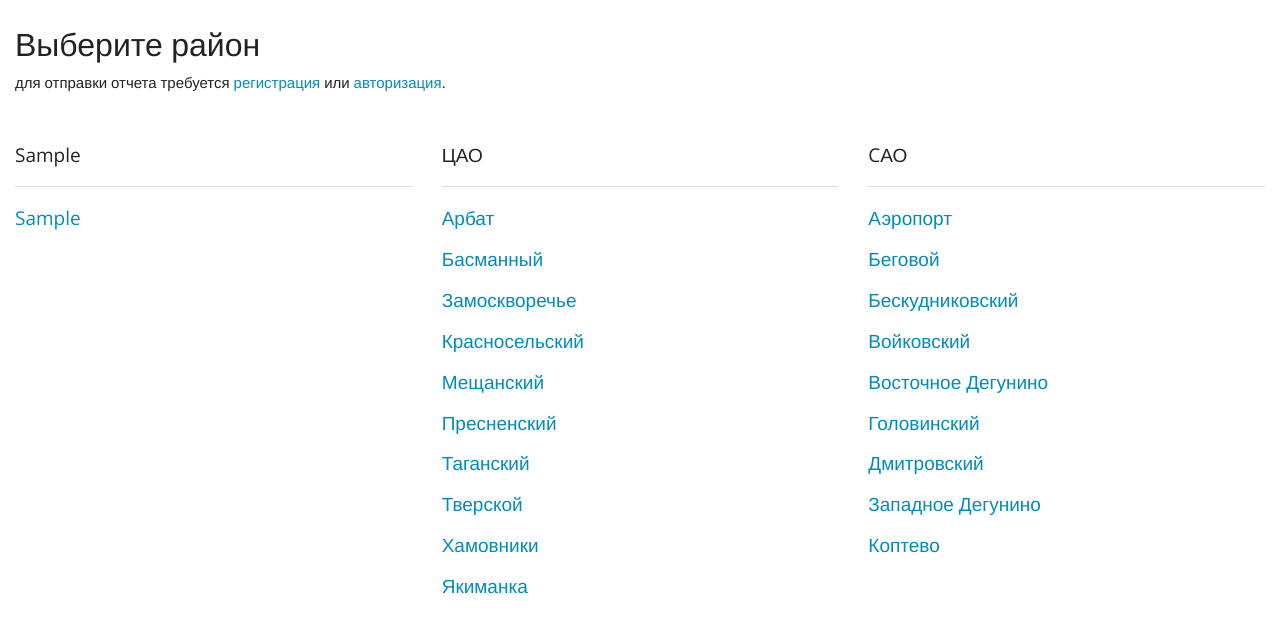
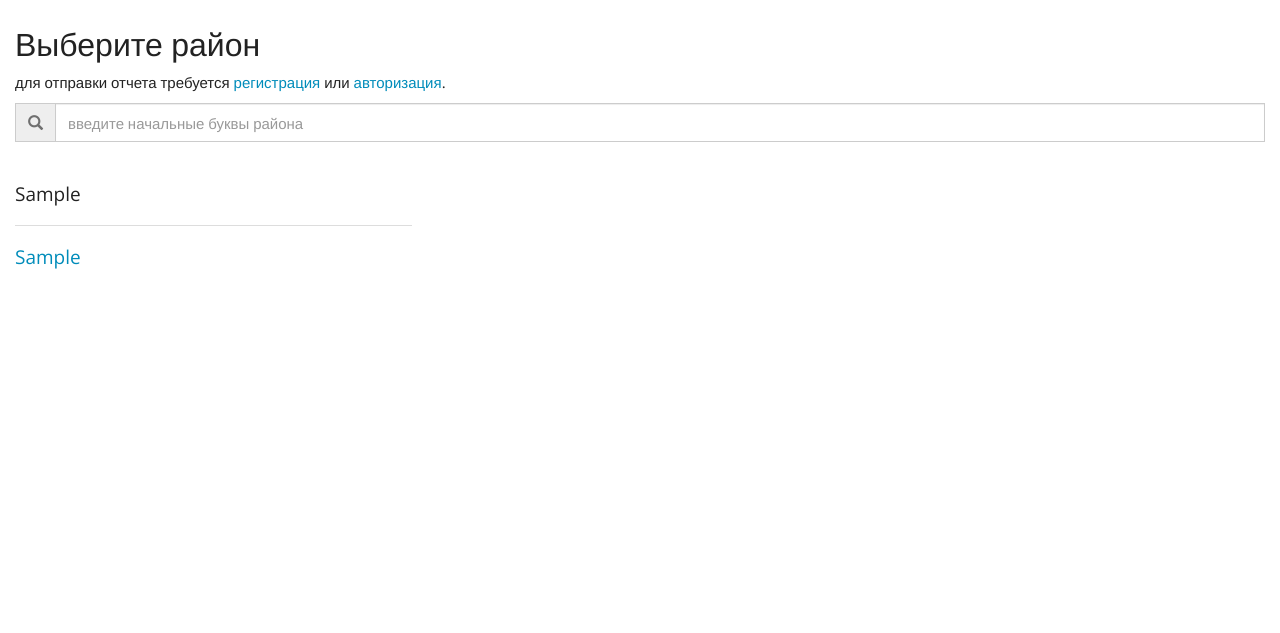
Before and after one commit to nixxa/active-longevity, a Flask app: page / in a window 1280 px wide. Shown: the part 45-678 px from the top of the page. Run offline with Flask 2, Linux system fonts and the light colour scheme; tables that the repository leaves empty hold one stand-in row (values such as "Sample post"); some libraries are stand-ins or nearby versions.

Commit message:
Data imported, index page layout improved. Closes #7

```diff
--- a/src/models.py
+++ b/src/models.py
@@ -20,6 +20,8 @@ class Activity(db.Model):
     county = db.Column(db.String(50), nullable=False)
     district = db.Column(db.String(100), nullable=False)
     planned_visitors = db.Column(db.Integer, nullable=False, default=0)
+    week_schedule = db.Column(JSON, nullable=True)
+    number = db.Column(db.String(10), nullable=True)
 
     def __repr__(self):
         return '<Activity id: {}, {}-{}>'.format(self.id, self.category, self.name)
--- a/src/security.py
+++ b/src/security.py
@@ -47,7 +47,7 @@ def authenticate():
     #     {'WWW-Authenticate': str('Basic realm="https://check-service.ru"').encode('utf-8')}
     # )
     target = get_redirect_target()
-    return redirect('/login?next=%s' % target)
+    return redirect('/login/?next=%s' % target)
 
 
 def user_in_role(user, roles):
--- a/src/static/build/config.dev.min.js
+++ b/src/static/build/config.dev.min.js
@@ -1 +1 @@
-require.config({urlArgs:"r=v1",shim:{bootstrap:{deps:["jquery"]},select2:{deps:["jquery"]}},paths:{jquery:["https://code.jquery.com/jquery-2.2.3.min","/static/content/jquery-2.2.3/jquery.min"],bootstrap:["https://netdna.bootstrapcdn.com/bootstrap/3.3.6/js/bootstrap","/static/content/bootstrap-3.3.6/js/bootstrap"],moment:"/static/content/momentjs/moment-with-locales",exifRestorer:"/static/content/exif-restorer/exifRestorer",highcharts:["https://code.highcharts.com/highcharts","/static/content/highcharts-6.0.7/highcharts"],select2:"/static/content/select2-4.0.5/js/select2.min","exif-reader":"/static/content/exif-js/exif",queryString:"/static/scripts/queryString","checklist.view":"/static/scripts/checklist.view","dashboard.view":"/static/scripts/dashboard.view","reports.view":"/static/scripts/reports.view","activities.view":"/static/scripts/activities.view"}});
+require.config({urlArgs:"r=v1",shim:{bootstrap:{deps:["jquery"]},select2:{deps:["jquery"]}},paths:{jquery:["https://code.jquery.com/jquery-2.2.3.min","/static/content/jquery-2.2.3/jquery.min"],bootstrap:["https://netdna.bootstrapcdn.com/bootstrap/3.3.6/js/bootstrap","/static/content/bootstrap-3.3.6/js/bootstrap"],moment:"/static/content/momentjs/moment-with-locales",exifRestorer:"/static/content/exif-restorer/exifRestorer",highcharts:["https://code.highcharts.com/highcharts","/static/content/highcharts-6.0.7/highcharts"],select2:"/static/content/select2-4.0.5/js/select2.min","exif-reader":"/static/content/exif-js/exif",queryString:"/static/scripts/queryString","checklist.view":"/static/scripts/checklist.view","dashboard.view":"/static/scripts/dashboard.view","reports.view":"/static/scripts/reports.view","activities.view":"/static/scripts/activities.view","index.view":"/static/scripts/index.view"}});
--- a/src/static/build/config.prod.min.js
+++ b/src/static/build/config.prod.min.js
@@ -1 +1 @@
-require.config({urlArgs:"r=v1",shim:{bootstrap:{deps:["jquery"]},select2:{deps:["jquery"]}},paths:{jquery:["https://code.jquery.com/jquery-2.2.3.min","/static/content/jquery-2.2.3/jquery.min"],bootstrap:["https://netdna.bootstrapcdn.com/bootstrap/3.3.6/js/bootstrap","/static/content/bootstrap-3.3.6/js/bootstrap.min"],moment:"/static/content/momentjs/moment-with-locales",exifRestorer:"/static/content/exif-restorer/exifRestorer.min",highcharts:["https://code.highcharts.com/highcharts","/static/content/highcharts-6.0.7/highcharts"],select2:"/static/content/select2-4.0.5/js/select2.min","exif-reader":"/static/content/exif-js/exif.min",queryString:"/static/build/queryString","checklist.view":"/static/build/checklist.view.min","dashboard.view":"/static/build/dashboard.view.min","reports.view":"/static/build/reports.view.min","activities.view":"/static/build/activities.view.min"}});
+require.config({urlArgs:"r=v1",shim:{bootstrap:{deps:["jquery"]},select2:{deps:["jquery"]}},paths:{jquery:["https://code.jquery.com/jquery-2.2.3.min","/static/content/jquery-2.2.3/jquery.min"],bootstrap:["https://netdna.bootstrapcdn.com/bootstrap/3.3.6/js/bootstrap","/static/content/bootstrap-3.3.6/js/bootstrap.min"],moment:"/static/content/momentjs/moment-with-locales",exifRestorer:"/static/content/exif-restorer/exifRestorer.min",highcharts:["https://code.highcharts.com/highcharts","/static/content/highcharts-6.0.7/highcharts"],select2:"/static/content/select2-4.0.5/js/select2.min","exif-reader":"/static/content/exif-js/exif.min",queryString:"/static/build/queryString.min","checklist.view":"/static/build/checklist.view.min","dashboard.view":"/static/build/dashboard.view.min","reports.view":"/static/build/reports.view.min","activities.view":"/static/build/activities.view.min","index.view":"/static/build/index.view.min"}});
--- /dev/null
+++ b/src/static/build/index.view.min.js
@@ -0,0 +1 @@
+define(["jquery"],function(t){"use strict";t(document).ready(function(){t("#filter").on("keypress",function(i){var e=t("#filter").val();if(1==i.key.length?e+=i.key:"Backspace"==i.key&&(e=e.substr(0,e.length-1)),""==e)return e="",t(".js-county").show(),t(".js-district").show(),void t(".js-district").data("hidden",!1);t(".js-district").each(function(){var i=t(this);i.data("item").toLowerCase().startsWith(e.toLowerCase())?(i.show(),i.data("hidden",!1)):(i.hide(),i.data("hidden",!0))}),t(".js-county").each(function(){0==t(this).find(".js-district:visible").length?t(this).hide():t(this).show()})})})});
--- a/src/static/scripts/config.dev.js
+++ b/src/static/scripts/config.dev.js
@@ -26,6 +26,7 @@ require.config({
         'checklist.view': '/static/scripts/checklist.view',
         'dashboard.view': '/static/scripts/dashboard.view',
         'reports.view': '/static/scripts/reports.view',
-        'activities.view': '/static/scripts/activities.view'
+        'activities.view': '/static/scripts/activities.view',
+        'index.view': '/static/scripts/index.view',
 	}
 });
--- a/src/static/scripts/config.prod.js
+++ b/src/static/scripts/config.prod.js
@@ -26,6 +26,7 @@ require.config({
         'checklist.view': '/static/build/checklist.view.min',
         'dashboard.view': '/static/build/dashboard.view.min',
         'reports.view': '/static/build/reports.view.min',
-        'activities.view': '/static/build/activities.view.min'
+        'activities.view': '/static/build/activities.view.min',
+        'index.view': '/static/build/index.view.min'
 	}
 });
--- a/src/templates/index.html
+++ b/src/templates/index.html
@@ -12,14 +12,19 @@
     </p>
 {% endif %}
 
+<div class="input-group">
+    <span class="input-group-addon" id="basic-addon1"><i class="glyphicon glyphicon-search"></i></span>
+    <input type="text" id="filter" class="form-control" placeholder="введите начальные буквы района" aria-describedby="basic-addon1">
+</div>
+
 <div class="row">
-    <div class="col-xs-12 col-sm-12 col-md-4">
     {% for county in counties %}
+    <div class="col-xs-12 col-sm-12 col-md-4 js-county">
         <div class="page-header">
             <h4>{{ county }}</h4>
         </div>
         {% for item in districts[county] %}
-                <div class="media">
+            <div class="media js-district" data-item="{{item}}">
                 <div class="media-body">
                     <h4 class="media-heading">
                         <a href="/checklist/{{county}}/{{item}}/">{{ item }}</a>
@@ -27,153 +32,13 @@
                 </div><!-- // div.media -->
             </div>
         {% endfor %}
+    </div>
     {% endfor %}
-    </div>
-    <div class="col-xs-12 col-sm-12 col-md-4">
-        <div class="page-header">
-            <h4>ЦАО</h4>
-        </div>
-        <div class="media" data-num="0" data-title="Крюково">
-            <div class="media-body">
-                <h4 class="media-heading">
-                    <a href="/checklist/0/0/">Арбат</a>
-                </h4>
-            </div>
-        </div>
-        <div class="media" data-num="0" data-title="Матушкино">
-            <div class="media-body">
-                <h4 class="media-heading">
-                    <a href="/checklist/0/0/">Басманный</a>
-                </h4>
-            </div>
-        </div>
-        <div class="media" data-num="0" data-title="Матушкино">
-            <div class="media-body">
-                <h4 class="media-heading">
-                    <a href="/checklist/0/0/">Замоскворечье</a>
-                </h4>
-            </div>
-        </div>
-        <div class="media" data-num="0" data-title="Матушкино">
-            <div class="media-body">
-                <h4 class="media-heading">
-                    <a href="/checklist/0/0/">Красносельский</a>
-                </h4>
-            </div>
-        </div>
-        <div class="media" data-num="0" data-title="Матушкино">
-            <div class="media-body">
-                <h4 class="media-heading">
-                    <a href="/checklist/0/0/">Мещанский</a>
-                </h4>
-            </div>
-        </div>
-        <div class="media" data-num="0" data-title="Матушкино">
-            <div class="media-body">
-                <h4 class="media-heading">
-                    <a href="/checklist/0/0/">Пресненский</a>
-                </h4>
-            </div>
-        </div>
-        <div class="media" data-num="0" data-title="Матушкино">
-            <div class="media-body">
-                <h4 class="media-heading">
-                    <a href="/checklist/0/0/">Таганский</a>
-                </h4>
-            </div>
-        </div>
-        <div class="media" data-num="0" data-title="Матушкино">
-            <div class="media-body">
-                <h4 class="media-heading">
-                    <a href="/checklist/0/0/">Тверской</a>
-                </h4>
-            </div>
-        </div>
-        <div class="media" data-num="0" data-title="Матушкино">
-            <div class="media-body">
-                <h4 class="media-heading">
-                    <a href="/checklist/0/0/">Хамовники</a>
-                </h4>
-            </div>
-        </div>
-        <div class="media" data-num="0" data-title="Матушкино">
-            <div class="media-body">
-                <h4 class="media-heading">
-                    <a href="/checklist/0/0/">Якиманка</a>
-                </h4>
-            </div>
-        </div>
-    </div>
-    <div class="col-xs-12 col-sm-12 col-md-4">
-        <div class="page-header">
-            <h4>CАО</h4>
-        </div>
-        <div class="media" data-num="0" data-title="Крюково">
-            <div class="media-body">
-                <h4 class="media-heading">
-                    <a href="/checklist/0/0/">Аэропорт</a>
-                </h4>
-            </div>
-        </div>
-        <div class="media" data-num="0" data-title="Крюково">
-            <div class="media-body">
-                <h4 class="media-heading">
-                    <a href="/checklist/0/0/">Беговой</a>
-                </h4>
-            </div>
-        </div>
-        <div class="media" data-num="0" data-title="Крюково">
-            <div class="media-body">
-                <h4 class="media-heading">
-                    <a href="/checklist/0/0/">Бескудниковский</a>
-                </h4>
-            </div>
-        </div>
-        <div class="media" data-num="0" data-title="Крюково">
-            <div class="media-body">
-                <h4 class="media-heading">
-                    <a href="/checklist/0/0/">Войковский</a>
-                </h4>
-            </div>
-        </div>
-        <div class="media" data-num="0" data-title="Крюково">
-            <div class="media-body">
-                <h4 class="media-heading">
-                    <a href="/checklist/0/0/">Восточное Дегунино</a>
-                </h4>
-            </div>
-        </div>
-        <div class="media" data-num="0" data-title="Крюково">
-            <div class="media-body">
-                <h4 class="media-heading">
-                    <a href="/checklist/0/0/">Головинский</a>
-                </h4>
-            </div>
-        </div>
-        <div class="media" data-num="0" data-title="Крюково">
-            <div class="media-body">
-                <h4 class="media-heading">
-                    <a href="/checklist/0/0/">Дмитровский</a>
-                </h4>
-            </div>
-        </div>
-        <div class="media" data-num="0" data-title="Крюково">
-            <div class="media-body">
-                <h4 class="media-heading">
-                    <a href="/checklist/0/0/">Западное Дегунино</a>
-                </h4>
-            </div>
-        </div>
-        <div class="media" data-num="0" data-title="Крюково">
-            <div class="media-body">
-                <h4 class="media-heading">
-                    <a href="/checklist/0/0/">Коптево</a>
-                </h4>
-            </div>
-        </div>
-    </div>
 </div>
 {% endblock %}
 
 {% block scripts %}
+    <script type="text/javascript">
+        require(['index.view']);
+    </script>
 {% endblock %}
--- a/src/templates/login.html
+++ b/src/templates/login.html
@@ -6,7 +6,7 @@
 
 <div class="row">
     <div class="col-md-4">
-        <form action="/login" method="POST">
+        <form action="/login/" method="POST">
             <input type="hidden" name="csrf_token" value="{{ csrf_token() }}"/>
             {{ form.next }}
             <div class="form-group">
--- a/src/views.py
+++ b/src/views.py
@@ -50,6 +50,7 @@ def home_action():
             districts[activity.county] = set()
         districts[activity.county].add(activity.district)
 
+    counties = sorted(counties)
     for key in districts:
         districts[key] = sorted(districts[key])
     return render_template(
@@ -430,7 +431,7 @@ def demote_user_action(user_id, page, role):
     return redirect('/users/page/{}'.format(page))
 
 
-@app.route('/login', methods=['GET', 'POST'])
+@app.route('/login/', methods=['GET', 'POST'])
 def login():
     """
     Render form or authenticate credentials
@@ -447,7 +448,7 @@ def login():
         title='Аутентификация | %s' % TITLE)
 
 
-@app.route('/logout')
+@app.route('/logout/')
 def logout():
     """
     Logout user from website
```
Also changed, not shown: src/management/import_command.py (+34 -9 lines), src/migrations/versions/77964aff8a4f_.py (added, +35 -0 lines), src/migrations/versions/7d754ec573ec_.py (added, +41 -0 lines), src/static/scripts/index.view.js (added, +43 -0 lines), 1 other file. Lines whose indentation alone changed are shown as unchanged.
